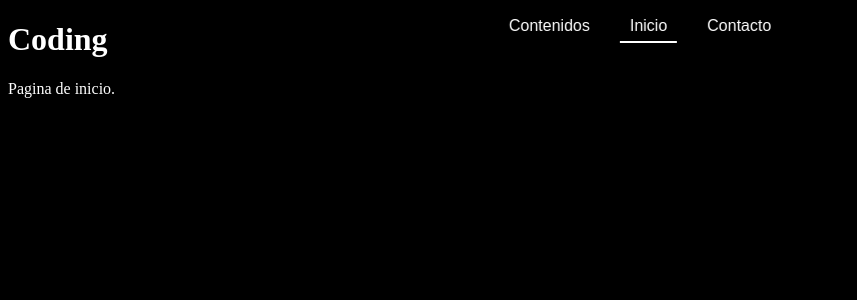
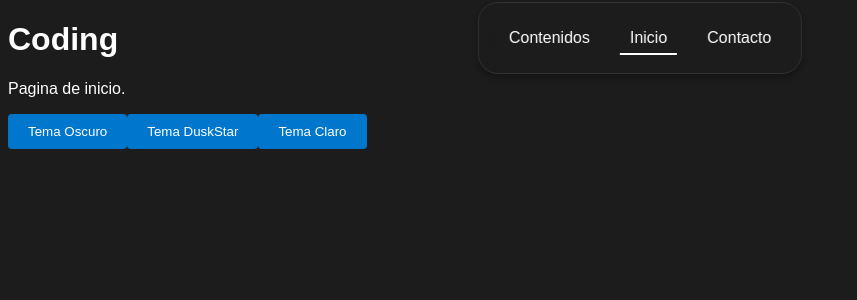
Before and after one commit to DuskStarGITHUB/Coding, a React (Vite) app in the folder frontend/: page / in a window 1280 px wide. Shown: the top 300 px of the page, without its empty margins (0-857 px from the left). Built offline with nearby package versions, Linux system fonts and the light colour scheme.

Commit message:
NEW THEMES, FIXED LOGIC CMV

```diff
--- a/frontend/src/web/controllers/Controllers.jsx
+++ b/frontend/src/web/controllers/Controllers.jsx
@@ -23,17 +23,19 @@ export const ControllerTest = () => {
 
 export const ControllerViews = () => {
   const [currentPage, setCurrentPage] = useState("inicio");
-  const theme = "default";
+  const [theme, setTheme] = useState("default");
   useEffect(() => {
-    document.documentElement.className = theme;
+    Responses.applyTheme(theme);
   }, [theme]);
-  const renderPage = () => {
-    return Responses.getPageModel(currentPage);
-  };
   return (
     <>
       <NavBar currentPage={currentPage} onPageChange={setCurrentPage} />
-      {renderPage()}
+      {Responses.getPageModel(currentPage)}
+      <div>
+        <button onClick={() => setTheme("dark")}>Tema Oscuro</button>
+        <button onClick={() => setTheme("duskstar")}>Tema DuskStar</button>
+        <button onClick={() => setTheme("light")}>Tema Claro</button>
+      </div>
     </>
   );
 };
--- a/frontend/src/web/models/Responses.jsx
+++ b/frontend/src/web/models/Responses.jsx
@@ -40,7 +40,10 @@ const Responses = {
       contenidos: <PageContents />,
       contacto: <PageContact />,
     };
-    return pages[page] || <div>Error: Página no encontrada</div>;
+    return pages[page] || <div>Error 404: Página no encontrada</div>;
+  },
+  applyTheme: (theme) => {
+    document.documentElement.className = theme;
   },
 };
 
--- a/frontend/src/web/views/components/NavBar.jsx
+++ b/frontend/src/web/views/components/NavBar.jsx
@@ -7,7 +7,6 @@ const NavBar = ({ currentPage, onPageChange }) => {
   const handleClick = (section) => {
     onPageChange(section);
   };
-
   return (
     <nav className="navbar">
       <button
--- a/frontend/src/web/views/global/themes/global.css
+++ b/frontend/src/web/views/global/themes/global.css
@@ -1,5 +1,111 @@
 /* Css aplicado a todos los elementos en la web */
+:root {
+  /* Propiedades globales */
+  --card-radius: 6px;
+  --button-radius: 4px;
+  --input-radius: 4px;
+  --border-width: 1px;
+  --link-text-transform: uppercase;
+  --header-font-size: 22px;
+  --footer-font-size: 14px;
+  --navbar-height: 50px;
+  --input-padding: 8px;
+  --button-padding: 10px 20px;
+  --card-padding: 12px;
+  --icon-size: 22px;
+  --icon-color: var(--primary-color);
+}
+
+/* Estilos adicionales */
 body {
   background-color: var(--bg-color);
   color: var(--text-color);
+  font-family: "Arial", sans-serif;
+  transition: all 0.3s ease;
 }
+
+a {
+  color: var(--link-color);
+  text-decoration: none;
+}
+
+a:hover {
+  color: var(--link-hover-color);
+}
+
+button {
+  background-color: var(--button-bg-color);
+  color: var(--button-text-color);
+  border: none;
+  padding: var(--button-padding);
+  border-radius: var(--button-radius);
+  cursor: pointer;
+  transition: background-color 0.3s;
+}
+
+button:hover {
+  background-color: var(--button-hover-bg-color);
+}
+
+input {
+  background-color: var(--input-bg-color);
+  color: var(--input-text-color);
+  border: 2px solid var(--input-border-color);
+  padding: var(--input-padding);
+  border-radius: var(--input-radius);
+}
+
+input:focus {
+  outline: none;
+  border-color: var(--primary-color);
+}
+
+.card {
+  background-color: var(--card-bg-color);
+  border: 2px solid var(--card-border-color);
+  border-radius: var(--card-radius);
+  padding: var(--card-padding);
+  box-shadow: 0 4px 8px var(--shadow-color);
+}
+
+.card h3 {
+  color: var(--card-text-color);
+  margin-bottom: 12px;
+}
+
+.card p {
+  color: var(--card-text-color);
+}
+
+.navbar {
+  background-color: var(--navbar-bg-color);
+  height: var(--navbar-height);
+  display: flex;
+  justify-content: space-between;
+  align-items: center;
+  padding: 0 20px;
+}
+
+.navbar a {
+  color: var(--navbar-text-color);
+  font-size: 18px;
+}
+
+.header {
+  background-color: var(--header-bg-color);
+  padding: 20px;
+  text-align: center;
+  font-size: var(--header-font-size);
+}
+
+.footer {
+  background-color: var(--footer-bg-color);
+  padding: 20px;
+  text-align: center;
+  font-size: var(--footer-font-size);
+}
+
+.icon {
+  font-size: var(--icon-size);
+  color: var(--icon-color);
+}
--- a/frontend/src/web/views/global/themes/themes.css
+++ b/frontend/src/web/views/global/themes/themes.css
@@ -1,12 +1,164 @@
-/* Temas de la web */
+/* Tema predeterminado*/
 :root {
-  --bg-color: #000;
+  --bg-color: #1c1c1c;
   --text-color: #fff;
+  --primary-color: #0077cc;
+  --secondary-color: #ff7f00;
+  --border-color: #333;
+  --navbar-bg-color: #292929;
+  --navbar-text-color: #fff;
+  --button-bg-color: #0077cc;
+  --button-hover-bg-color: #005fa3;
+  --input-bg-color: #444;
+  --input-text-color: #fff;
+  --link-color: #ff00ff;
+  --link-hover-color: #00ffff;
+  --highlight-color: #ff6347;
+  --shadow-color: rgba(0, 0, 0, 0.7);
+  --button-text-color: #fff;
+  --input-border-color: #666;
+  --card-bg-color: #333;
+  --card-border-color: #555;
+  --card-text-color: #fff;
+  --header-bg-color: #2c2c2c;
+  --footer-bg-color: #1a1a1a;
+  --color-1: #ff0066;
+  --color-2: #6600ff;
+  --color-3: #66cc33;
+  --color-4: #ffcc00;
+  --color-5: #cc00cc;
+  --color-6: #0033cc;
+  --color-7: #cc3333;
 }
 
+/* Tema oscuro */
+:root.dark {
+  --bg-color: #121212;
+  --text-color: #fff;
+  --primary-color: #bb86fc;
+  --secondary-color: #03dac6;
+  --border-color: #6200ea;
+  --navbar-bg-color: #333333;
+  --navbar-text-color: #e0e0e0;
+  --button-bg-color: #6200ea;
+  --button-hover-bg-color: #3700b3;
+  --input-bg-color: #1f1f1f;
+  --input-text-color: #fff;
+  --link-color: #ffab00;
+  --link-hover-color: #bb86fc;
+  --highlight-color: #ffab00;
+  --shadow-color: rgba(0, 0, 0, 0.7);
+  --button-text-color: #fff;
+  --input-border-color: #444;
+  --card-bg-color: #222;
+  --card-border-color: #444;
+  --card-text-color: #fff;
+  --header-bg-color: #333;
+  --footer-bg-color: #222;
+  --color-1: #b25eff;
+  --color-2: #e87f5d;
+  --color-3: #4bc1bc;
+  --color-4: #cf6185;
+  --color-5: #fc8403;
+  --color-6: #2e6b9c;
+  --color-7: #4b89a3;
+}
+
+/* Tema DuskStar */
 :root.duskstar {
   --bg-color: #000;
   --text-color: #fff;
-  --border-color: #fbff00;
-  --bg-color-navbar: #fff7001d;
+  --primary-color: #fbff00;
+  --secondary-color: #ffd700;
+  --border-color: #b59b00;
+  --navbar-bg-color: #3a3a3a;
+  --navbar-text-color: #fff;
+  --button-bg-color: #fbff00;
+  --button-hover-bg-color: #ffd700;
+  --input-bg-color: #222;
+  --input-text-color: #fff;
+  --link-color: #ff6347;
+  --link-hover-color: #ffd700;
+  --highlight-color: #ff6347;
+  --shadow-color: rgba(0, 0, 0, 0.6);
+  --button-text-color: #000;
+  --input-border-color: #666;
+  --card-bg-color: #111;
+  --card-border-color: #333;
+  --card-text-color: #fff;
+  --header-bg-color: #333;
+  --footer-bg-color: #000;
+  --color-1: #ff0033;
+  --color-2: #00ff00;
+  --color-3: #9933ff;
+  --color-4: #ff6600;
+  --color-5: #ff3399;
+  --color-6: #6600ff;
+  --color-7: #00ffff;
 }
+
+/* Tema claro */
+:root.light {
+  --bg-color: #f4f4f4;
+  --text-color: #333;
+  --primary-color: #0077cc;
+  --secondary-color: #ff7f00;
+  --border-color: #ccc;
+  --navbar-bg-color: #fff;
+  --navbar-text-color: #333;
+  --button-bg-color: #0077cc;
+  --button-hover-bg-color: #005fa3;
+  --input-bg-color: #fff;
+  --input-text-color: #333;
+  --link-color: #0077cc;
+  --link-hover-color: #005fa3;
+  --highlight-color: #ff6347;
+  --shadow-color: rgba(0, 0, 0, 0.2);
+  --button-text-color: #fff;
+  --input-border-color: #ddd;
+  --card-bg-color: #fff;
+  --card-border-color: #eee;
+  --card-text-color: #333;
+  --header-bg-color: #f4f4f4;
+  --footer-bg-color: #f0f0f0;
+  --color-1: #ff6600;
+  --color-2: #33cc33;
+  --color-3: #ff0066;
+  --color-4: #ff9900;
+  --color-5: #66ccff;
+  --color-6: #cc33cc;
+  --color-7: #00ccff;
+}
+
+/* Tema Neoretro */
+:root.neoretro {
+  --bg-color: #121212;
+  --text-color: #fff;
+  --primary-color: #00e5ff;
+  --secondary-color: #ff00e5;
+  --border-color: #00ff00;
+  --navbar-bg-color: #333333;
+  --navbar-text-color: #e0e0e0;
+  --button-bg-color: #00e5ff;
+  --button-hover-bg-color: #00b8cc;
+  --input-bg-color: #333;
+  --input-text-color: #fff;
+  --link-color: #ff0055;
+  --link-hover-color: #00ff00;
+  --highlight-color: #ff0055;
+  --shadow-color: rgba(0, 0, 0, 0.8);
+  --button-text-color: #000;
+  --input-border-color: #00e5ff;
+  --card-bg-color: #222222;
+  --card-border-color: #00e5ff;
+  --card-text-color: #fff;
+  --header-bg-color: #121212;
+  --footer-bg-color: #1a1a1a;
+  --color-1: #e50000;
+  --color-2: #00e500;
+  --color-3: #e500e5;
+  --color-4: #e5e500;
+  --color-5: #00e5e5;
+  --color-6: #e500e5;
+  --color-7: #00e5ff;
+}
--- a/frontend/src/web/views/pages/PageContact.jsx
+++ b/frontend/src/web/views/pages/PageContact.jsx
@@ -1,3 +1,4 @@
+// Página de contacto
 import React from "react";
 
 const PageContact = () => {
--- a/frontend/src/web/views/pages/PageContents.jsx
+++ b/frontend/src/web/views/pages/PageContents.jsx
@@ -1,3 +1,4 @@
+// Página de contenidos
 import React from "react";
 
 const PageContents = () => {
```
